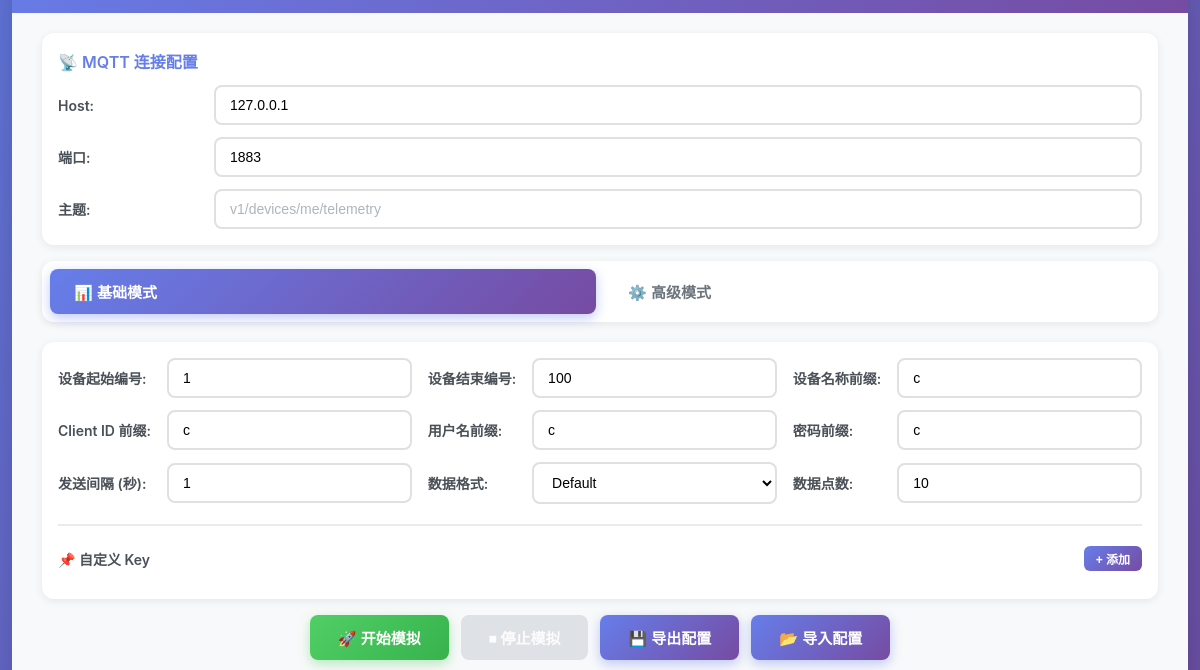
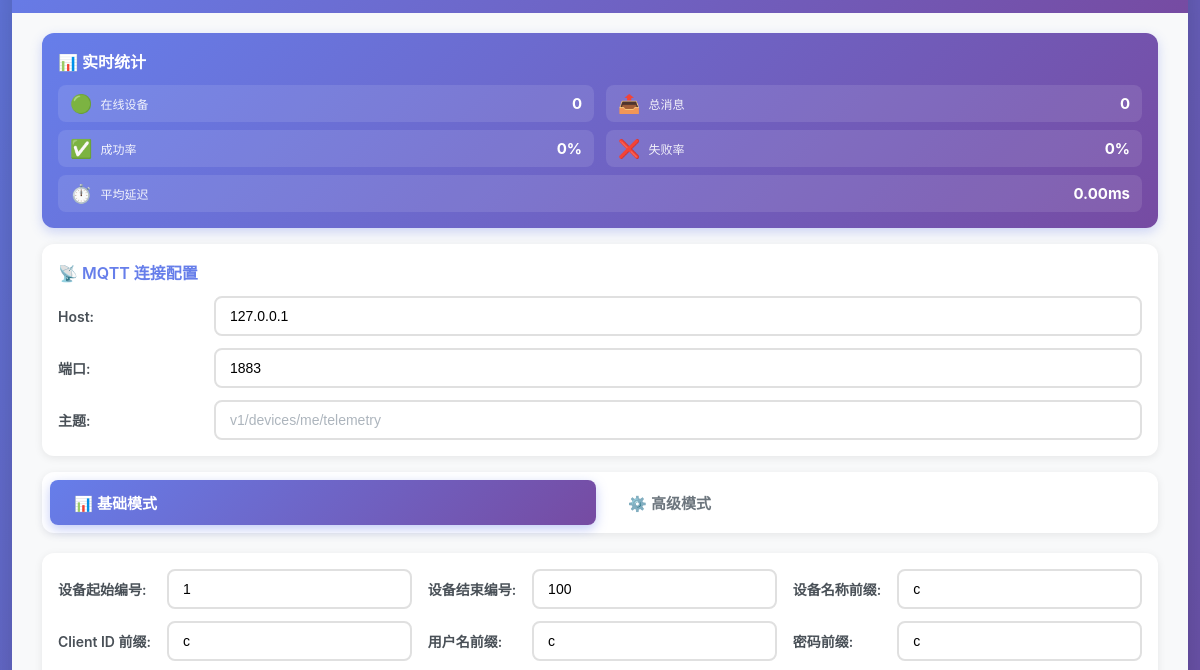
Before and after one commit to bcblr1993/iot-devkit, an Electron app: page src/renderer/index.html in a window 1200 px wide. Shown: the part 89-759 px from the top of the page. Drawn offline with Linux system fonts and the light colour scheme; no server answers.

Commit message:
feat: 加入统计仪表盘功能，显示在线设备数、累计消息数、成功率/失败率、平均延迟

```diff
--- a/src/main/preload.js
+++ b/src/main/preload.js
@@ -23,6 +23,11 @@ contextBridge.exposeInMainWorld('api', {
             callback(logs);
         });
     },
+    onStatistics: (callback) => {
+        ipcRenderer.on('mqtt-statistics', (event, stats) => {
+            callback(stats);
+        });
+    },
 
     // Config import/export
     saveConfig: (config) => ipcRenderer.invoke('save-config', config),
--- a/src/renderer/index.html
+++ b/src/renderer/index.html
@@ -17,6 +17,9 @@
         <main>
             <!-- 配置区域 -->
             <section class="config-section">
+                <!-- 统计面板 -->
+                <div id="statistics-panel"></div>
+
                 <div class="config-panel">
                     <!-- 公共MQTT设置 -->
                     <div class="common-settings">
--- a/src/renderer/js/app.js
+++ b/src/renderer/js/app.js
@@ -8,6 +8,7 @@ import { TabManager } from './ui/tabs.js';
 import { GroupManager } from './ui/groups.js';
 import { CustomKeyManager } from './ui/custom-keys.js';
 import { ConfigService } from './services/config-service.js';
+import StatisticsUI from './ui/statistics-ui.js';
 
 class App {
     constructor() {
@@ -20,6 +21,7 @@ class App {
     initializeComponents() {
         // Initialize UI components
         this.logger = new LoggerUI();
+        this.statistics = new StatisticsUI();
         // Use arrow function to preserve 'this' context
         this.tabManager = new TabManager(() => {
             // This callback is optional, mode changes are handled via events
@@ -79,6 +81,11 @@ class App {
             logs.forEach(logObj => {
                 this.logger.addEntry(logObj);
             });
+        });
+
+        // Listen to statistics updates
+        window.api.onStatistics((stats) => {
+            this.statistics.update(stats);
         });
     }
 
--- a/src/renderer/style.css
+++ b/src/renderer/style.css
@@ -12,6 +12,77 @@ body {
     padding: 12px;
     color: #333;
 }
+
+/* ==================== Statistics Panel ==================== */
+#statistics-panel {
+    background: linear-gradient(135deg, #667eea 0%, #764ba2 100%);
+    border-radius: 12px;
+    padding: 16px;
+    margin-bottom: 16px;
+    color: white;
+    box-shadow: 0 4px 12px rgba(102, 126, 234, 0.3);
+}
+
+.stats-header {
+    display: flex;
+    align-items: center;
+    margin-bottom: 12px;
+}
+
+.stats-title {
+    font-size: 16px;
+    font-weight: 600;
+}
+
+.stats-content {
+    display: flex;
+    flex-direction: column;
+    gap: 8px;
+}
+
+.stats-row {
+    display: flex;
+    gap: 12px;
+}
+
+.stat-item {
+    flex: 1;
+    display: flex;
+    align-items: center;
+    gap: 8px;
+    background: rgba(255, 255, 255, 0.1);
+    padding: 8px 12px;
+    border-radius: 8px;
+    font-size: 13px;
+}
+
+.stat-item--full {
+    flex: 1;
+}
+
+.stat-icon {
+    font-size: 18px;
+}
+
+.stat-label {
+    opacity: 0.9;
+    font-size: 12px;
+}
+
+.stat-value {
+    font-weight: 700;
+    font-size: 15px;
+    margin-left: auto;
+}
+
+.stat-value--good {
+    color: #4ade80;
+}
+
+.stat-value--warning {
+    color: #fbbf24;
+}
+
 
 /* ==================== Container ==================== */
 .container {
```
Also changed, not shown: src/main/index.js (+10 -0 lines), src/main/services/mqtt-controller.js (+15 -0 lines), src/main/services/mqtt-worker.js (+25 -0 lines).
